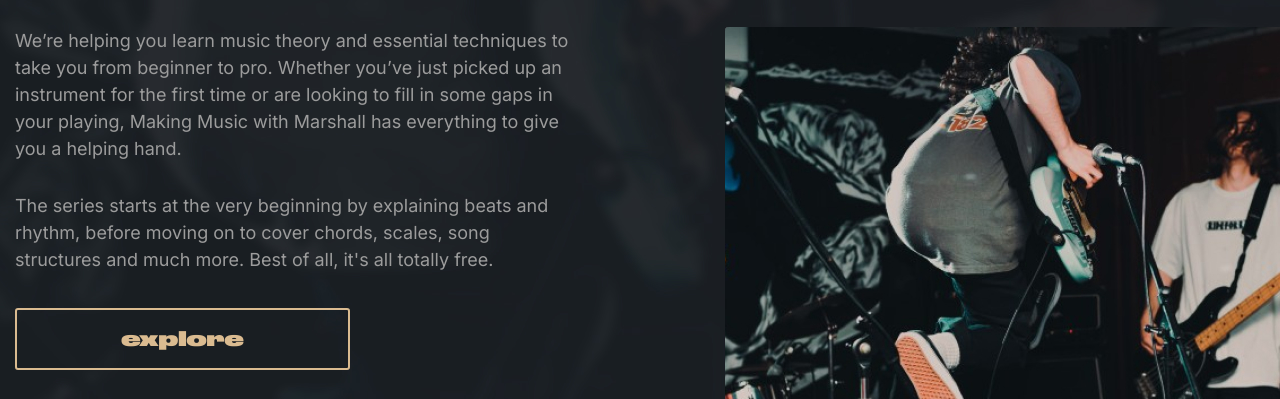
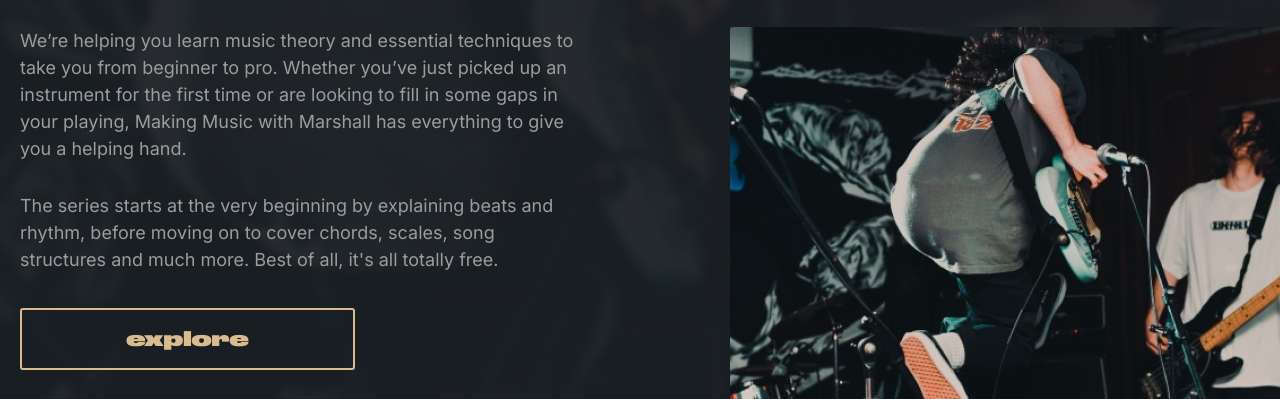
Before and after one commit to Alexander-Sidelnikov/marshall-test-backend, a website: page src/index.html in a window 1280 px wide. Shown: the part 401-800 px from the top of the page. Drawn offline with nearby package versions, Linux system fonts and the light colour scheme; files that its build step writes are made by us from their sources; files whose address does not match are found by name; a web font is replaced by a local one.

Commit message:
Закоментировал изначальные стили у контейнера в проекте

```diff
--- a/src/scss/style.scss
+++ b/src/scss/style.scss
@@ -88,11 +88,11 @@ img {
     position: relative;
 }
 
-.container {
-    width: $mw;
-    margin: 0 auto;
-    padding: 0 15px;
-}
+// .container {
+//     width: $mw;
+//     margin: 0 auto;
+//     padding: 0 15px;
+// }
 
 .empty-btn {
     display: inline-block;
@@ -121,6 +121,8 @@ img {
     height: 100%;
     overflow-x: hidden;
 }
+
+
 
 .header {
     padding: 70px 0 0 0;
```
Also changed, not shown: dist/css/style.min.css.
